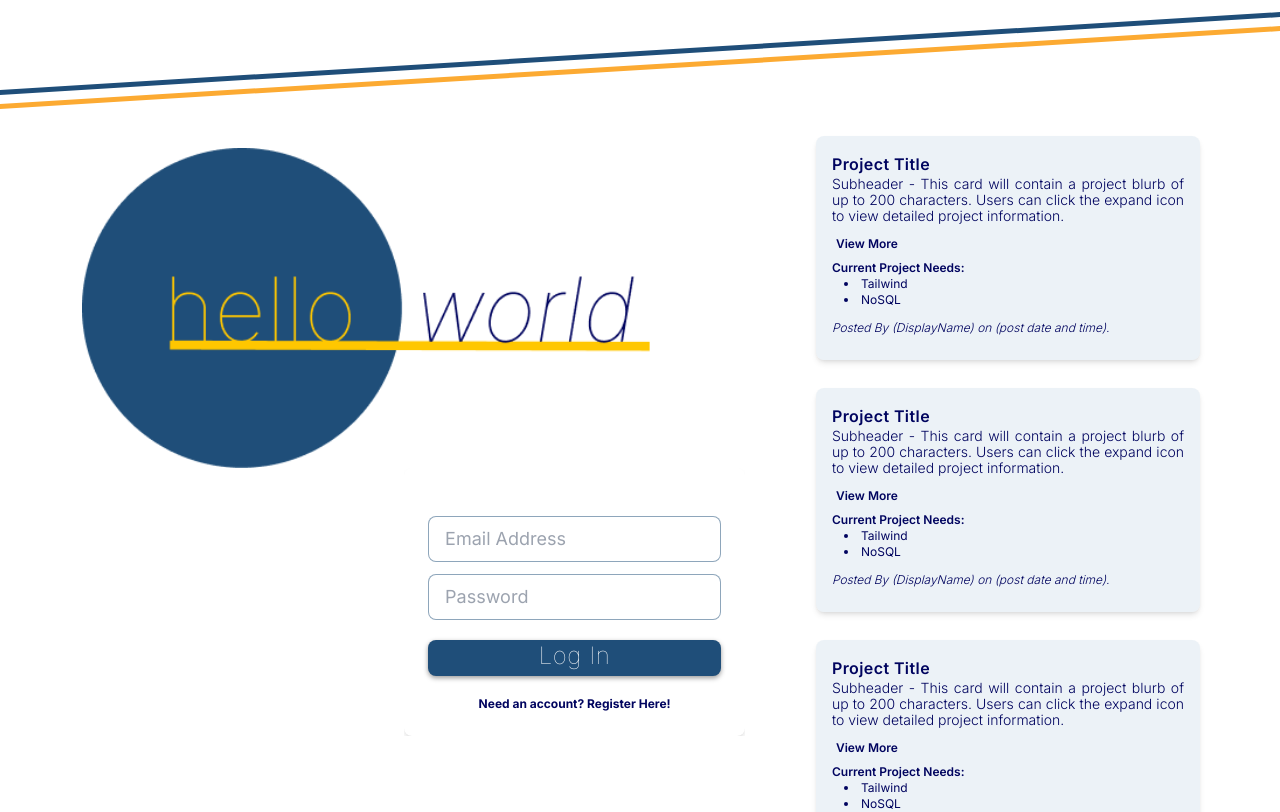
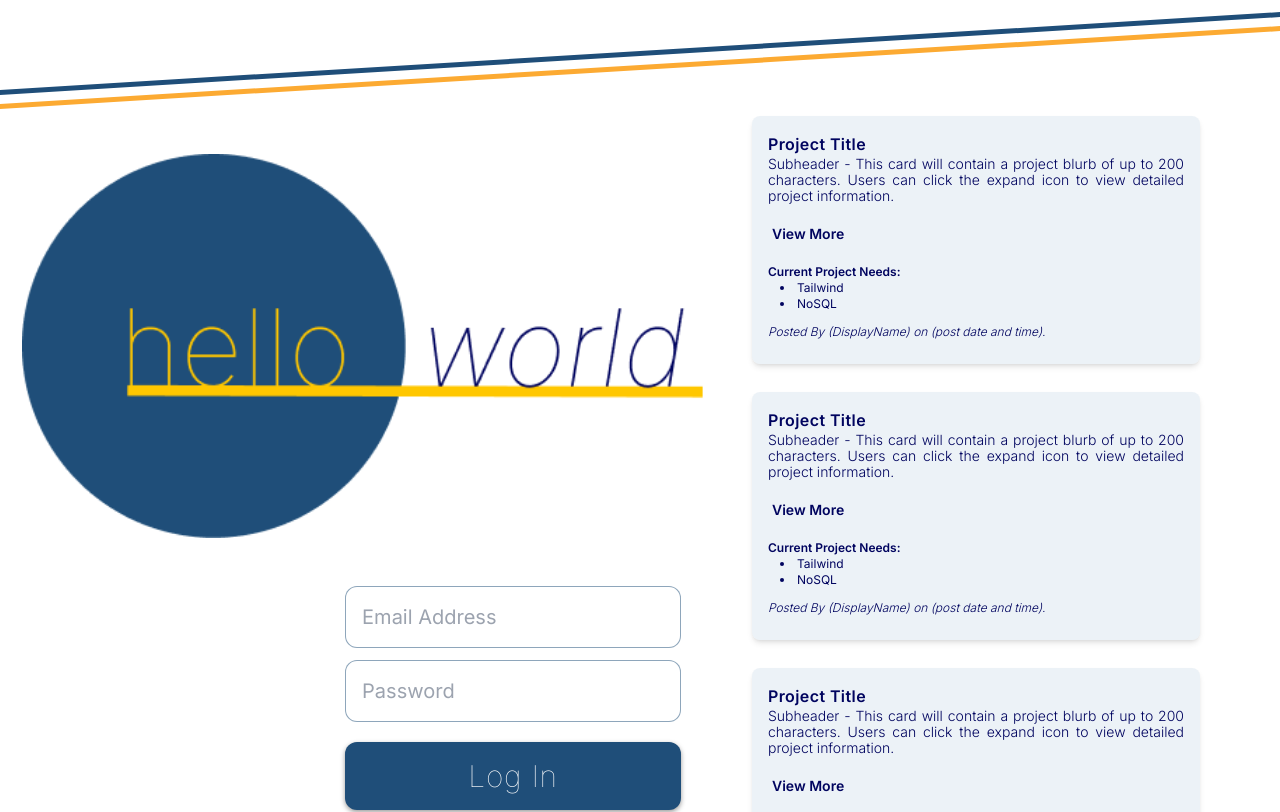
Before and after one commit to ballardingram/hello-world, a React (Create React App) app in the folder client/: page /login in a window 1280 px wide. Shown: the top 812 px of the page. Built offline with nearby package versions, Linux system fonts and the light colour scheme.

Commit message:
added 404 easter egg for ballard

```diff
--- a/client/src/components/Accordion/index.js
+++ b/client/src/components/Accordion/index.js
@@ -17,11 +17,11 @@ const Expand = () => {
   return (
     <Fragment>
       <Accordion open={open === 1} onClick={() => handleOpen(1)}>
-        <div className="flex text-xs mt-2"><Icon icon={circlePlusFill} height="20" />
-        <AccordionHeader><span className="ml-1 duration-200">View More</span></AccordionHeader>
+        <div className="flex text-xs items-center"><Icon icon={circlePlusFill} height="20" />
+        <AccordionHeader><span className="flex ml-1 text-sm">View More</span></AccordionHeader>
         </div>
       <AccordionBody>
-        <div className="text-sm mt-1 text-justify leading-4">
+        <div className="text-sm text-justify leading-4 py-0">
           This text will include the entire project description and will
           not be severely limited in character count (will discuss exactly
           what count should be in SLACK).
--- a/client/src/components/Card/index.js
+++ b/client/src/components/Card/index.js
@@ -10,20 +10,20 @@ const Card = () => {
 
     <div className='my-2 grid place-items-center'>
 
-    <div className='flex flex-col inline p-4 max-w-sm bg-white rounded-lg shadow-md' id='card-container'>
+    <div className='flex flex-col inline p-4 max-w-md bg-white rounded-lg shadow-md' id='card-container'>
       <div>
         <h4
           className='font-semibold tracking-wide'>
           Project Title
         </h4>
         <h5
-          className='font-light text-sm text-justify leading-4 mb-3'>
+          className='font-light text-sm text-justify leading-4 mb-1'>
           Subheader - This card will contain a project blurb of up to 200 characters.
           Users can click the expand icon to view detailed project information.
         </h5>
         <Expand></Expand>
       </div>
-      <div className='mt-2'>
+      <div className='mt-1'>
         <p className='text-xs font-semibold'>Current Project Needs:</p>
         <ul className='text-xs list-disc list-inside ml-3'>
           <li>Tailwind</li>
--- a/client/src/components/LoginForm/index.js
+++ b/client/src/components/LoginForm/index.js
@@ -3,8 +3,8 @@ import React from 'react';
 
 const LoginForm = () => {
   return (
-    <div className="relative flex flex-col justify-center overflow-hidden">
-        <div className="w-full p-6 m-auto bg-white rounded-lg shadow-md max-w-md">
+    <div className="flex flex-col overflow-hidden">
+        <div className="p-6 m-auto w-96">
 
             <form className='mt-6'>
 
@@ -15,7 +15,7 @@ const LoginForm = () => {
                 </label>
                 <input
                   type='email'
-                  className='block text-lg w-full px-4 py-2 mt-2 bg-white border rounded-lg focus:border-blue-400 focus:ring-blue-300 focus:outline-none focus:ring focus:ring-opacity-40'
+                  className='block text-xl w-full px-4 py-4 mt-2 bg-white border rounded-xl focus:border-blue-400 focus:ring-blue-300 focus:outline-none focus:ring focus:ring-opacity-40'
                   placeholder='Email Address'
                   id='email'
                 />
@@ -28,7 +28,7 @@ const LoginForm = () => {
                 </label>
                 <input
                   type='password'
-                  className='block text-lg w-full px-4 py-2 mt-2 bg-white border rounded-lg focus:border-blue-400 focus:ring-current-300 focus:outline-none focus:ring focus:ring-opacity-40'
+                  className='block text-xl w-full px-4 py-4 mt-2 bg-white border rounded-xl focus:border-blue-400 focus:ring-current-300 focus:outline-none focus:ring focus:ring-opacity-40'
                   placeholder='Password'
                   id='password'
                 />
@@ -36,7 +36,7 @@ const LoginForm = () => {
 
               <div className='mt-5'>
                   <button
-                    className='w-full px-4 pb-1 tracking-wide text-white rounded-lg text-2xl font-thin'
+                    className='w-full px-4 py-4 tracking-wide text-white rounded-xl text-3xl font-thin'
                     id='form-btn'>
                         Log In
                   </button>
@@ -44,7 +44,7 @@ const LoginForm = () => {
 
               <div className='mt-5 flex justify-center w-full'>
                 <div
-                  className='inline-block text-xs font-bold h-full content-center text-center'>
+                  className='inline-block text-md font-bold h-full content-center text-center'>
                   Need an account?
                   <a href='/'> Register Here!</a>
                 </div>
--- a/client/src/index.css
+++ b/client/src/index.css
@@ -119,6 +119,14 @@ input {
 }
 /* login page end */
 
-/* accordion start */
+/* 404 page start */
+.caveman {
+  background-image: url(https://cdn.dribbble.com/users/285475/screenshots/2083086/dribbble_1.gif);
+  height: 400px;
+  background-position: center;
+}
 
-/* accordion end */
+.github:hover {
+  color: #6cc644;
+}
+/* 404 page end */
--- a/client/src/pages/Desktop-Login.js
+++ b/client/src/pages/Desktop-Login.js
@@ -7,27 +7,27 @@ import LogoLarge from '../components/LogoLarge';
 const DeskLogin = () => {
   return (
 
+    <div>
+
+
     <div id='border-login-start'>
       <div id='second-border-login-start'>
 
-        <div className='mx-4 grid-cols-1 md:grid-cols-2 flex' id='content'>
+        <div className='mx-4 flex place-items-center' id='content'>
           <div className='w-3/5'>
 
-            <div className='flex justify-center w-full mt-10 object-cover h-80 w-160'>
+            <div className='flex justify-center object-cover lg:h-96'>
               <LogoLarge></LogoLarge>
             </div>
 
-            <div className='w-full flex justify-end mr-10'>
+            <div className='flex justify-end mr-10'>
               <LoginForm></LoginForm>
             </div>
 
           </div>
 
-          <div className='mt-5 flex flex-col w-2/5 mr-8 pr-8'>
+          <div className='flex flex-col w-2/5 mr-8 pr-8'>
             <div className='flex justify-end'>
-              <Card></Card>
-            </div>
-            <div className='mt-3 flex justify-end'>
               <Card></Card>
             </div>
             <div className='mt-3 flex justify-end'>
@@ -40,6 +40,7 @@ const DeskLogin = () => {
         </div>
       </div>
     </div>
+    </div>
   );
 }
 
--- a/client/src/pages/NoMatch.js
+++ b/client/src/pages/NoMatch.js
@@ -1,10 +1,30 @@
 import React from 'react';
+import { Icon } from '@iconify/react';
+import githubFill from '@iconify/icons-akar-icons/github-fill';
 
 const NoMatch = () => {
   return (
-    <div>
-      Oops, we couldn't find that page.
+
+<div className='grid h-screen place-items-center'>
+  <div className="page_404">
+    <div className="container mx-auto">
+      <div className="text-center">
+        <div className="caveman">
+          <h1 className="text-center text-6xl font-semibold">404</h1>
+        </div>
+        <div className="font-semibold">
+          <p className='text-4xl'>OH NO!</p>
+          <p className='mt-3 text-2xl'>Our website!</p>
+          <p className='mt-1 text-2xl'>It's BrOkEn!</p>
+        </div>
+        <div className='flex mt-10'>
+          <p className="text-2xl mr-2 font-semibold">Want to help us fix it?</p>
+          <a href='/' className='github'><Icon icon={githubFill} height="30" /></a>
+        </div>
+      </div>
     </div>
+  </div>
+</div>
   );
 };
 
```
